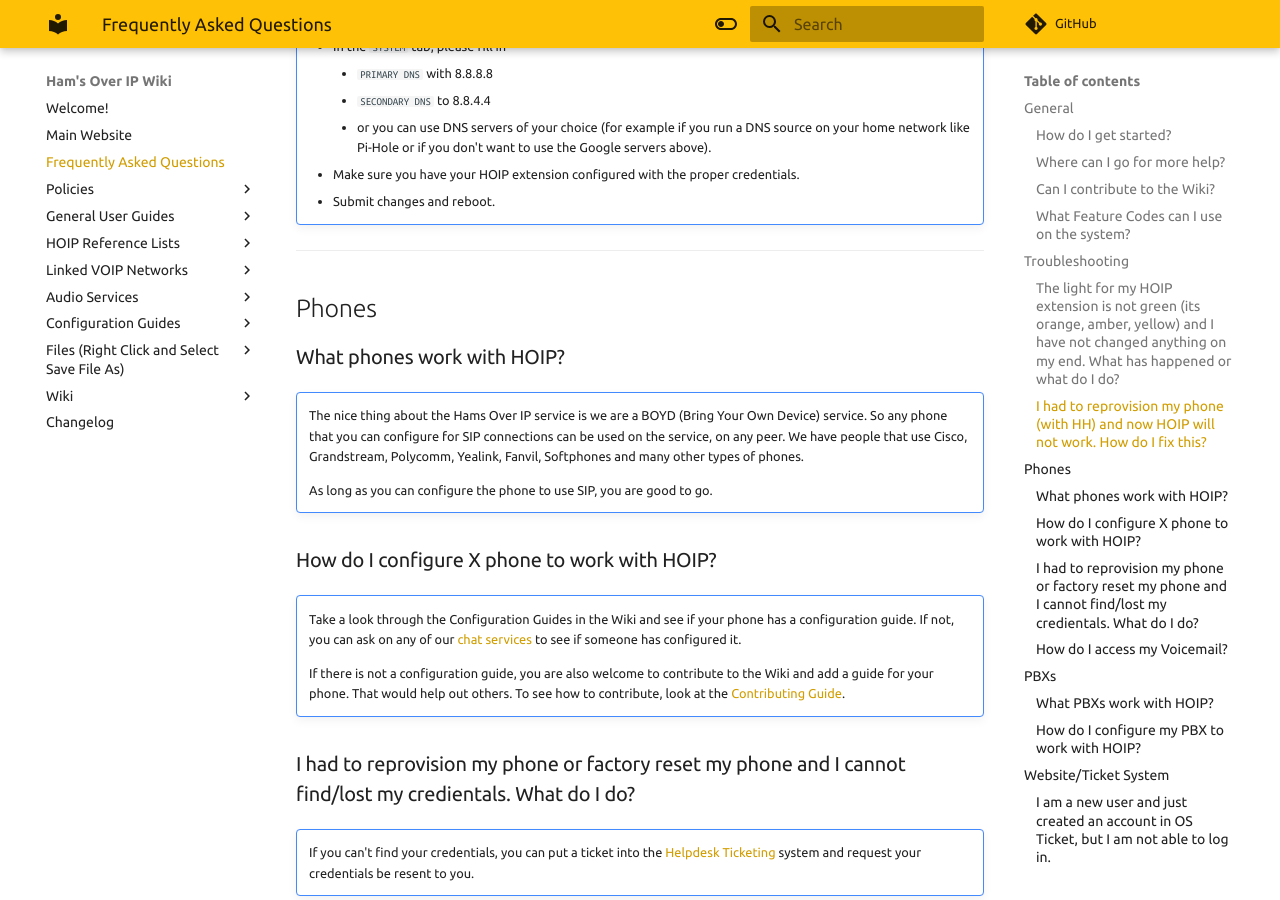
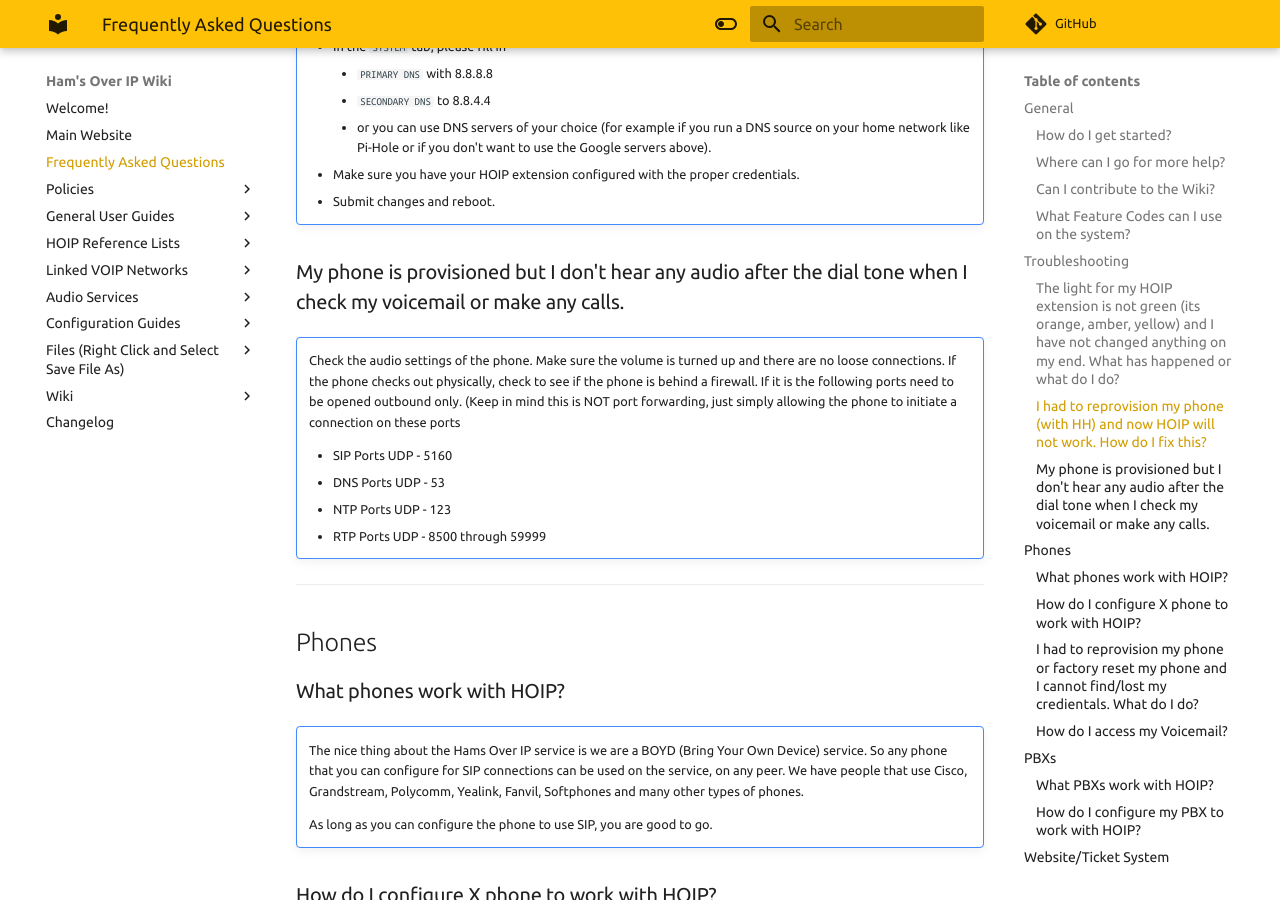
Before and after one commit to hamsoverip/wiki, an MkDocs documentation site: the page built from docs/General/user_guides/faq.md, in a window 1280 px wide and 900 px high, scrolled down 2245 px. Built offline with MkDocs 1.6.1 and Material for MkDocs 9.7.7, drawn with Linux system fonts in a browser that asks for light colours; comment, search, counter and statistics services are not loaded.

Commit message:
Update faq.md
Added Outbound firewall ports needed to establish a call with audio.

```diff
--- a/docs/General/user_guides/faq.md
+++ b/docs/General/user_guides/faq.md
@@ -82,6 +82,15 @@
     * Make sure you have your HOIP extension configured with the proper credentials.
     * Submit changes and reboot.
 
+### My phone is provisioned but I don't hear any audio after the dial tone when I check my voicemail or make any calls.
+
+!!! note ""
+    Check the audio settings of the phone. Make sure the volume is turned up and there are no loose connections. If the phone checks out physically, check to see if the phone is behind a firewall. If it is the following ports need to be opened outbound only. (Keep in mind this is NOT port forwarding, just simply allowing the phone to initiate a connection on these ports
+
+    * SIP Ports UDP - 5160
+    * DNS Ports UDP - 53
+    * NTP Ports UDP - 123
+    * RTP Ports UDP - 8500 through 59999
 <hr />
 
 ## Phones
```
